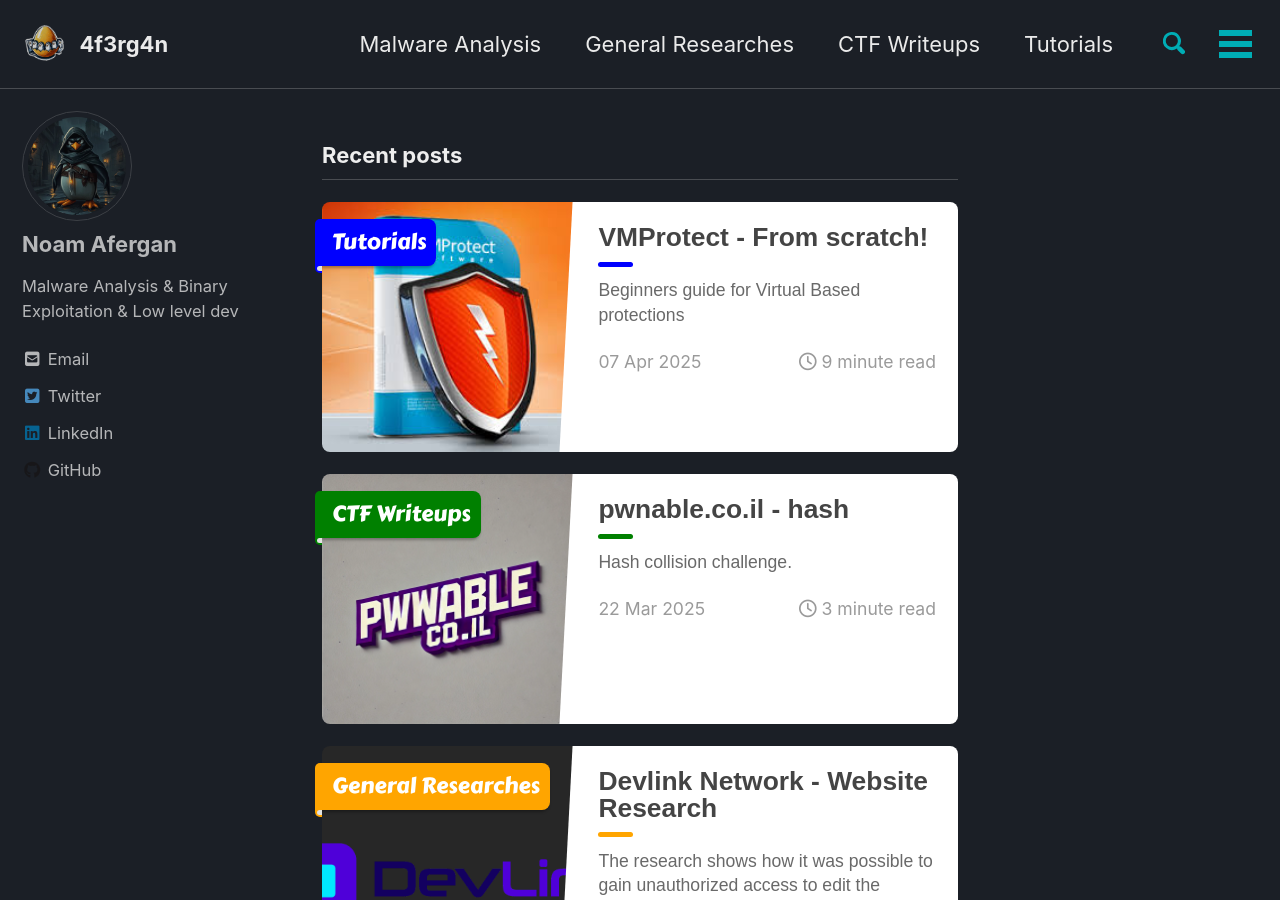
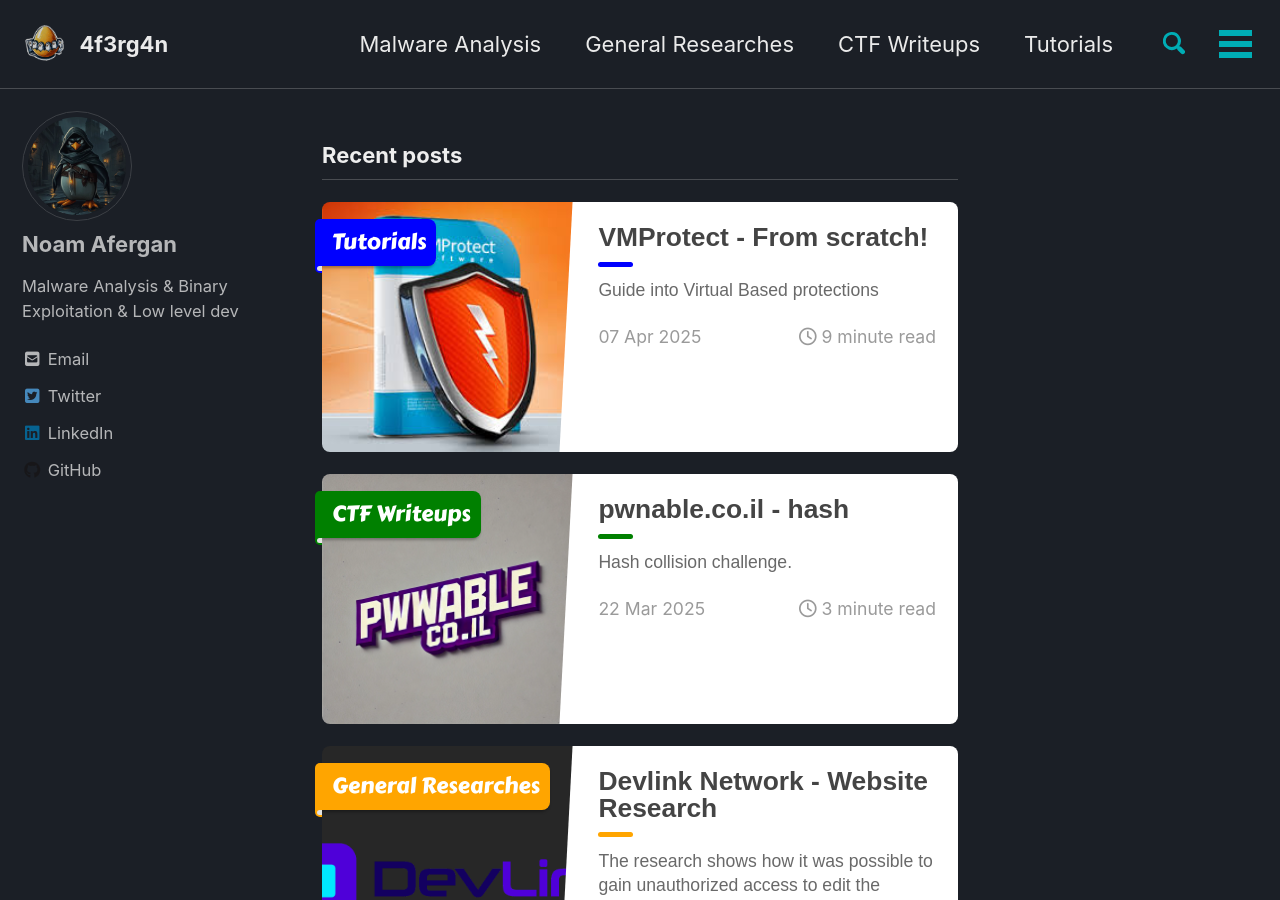
Before and after one commit to 4f3rg4n/4f3rg4n.github.io, a Jekyll site: the page built from index.html, in a window 1280 px wide and 900 px high. Built offline with Jekyll 4.4.1, drawn with Linux system fonts in a browser that asks for light colours; cached includes are drawn as plain includes; nearby versions of some CDN libraries; the list of posts is cut into pages by our own code.

Commit message:
Update 2025-4-7-VMProtect.md

```diff
--- a/_posts/Tutorials/2025-4-7-VMProtect.md
+++ b/_posts/Tutorials/2025-4-7-VMProtect.md
@@ -4,7 +4,7 @@
 header:
   teaser: /assets/images/tutorials/VMProtect/VMProtect-logo.png
 ribbon: blue
-description: "Beginners guide for Virtual Based protections"
+description: "Guide into Virtual Based protections"
 categories:
   - Tutorials
 ---
```
